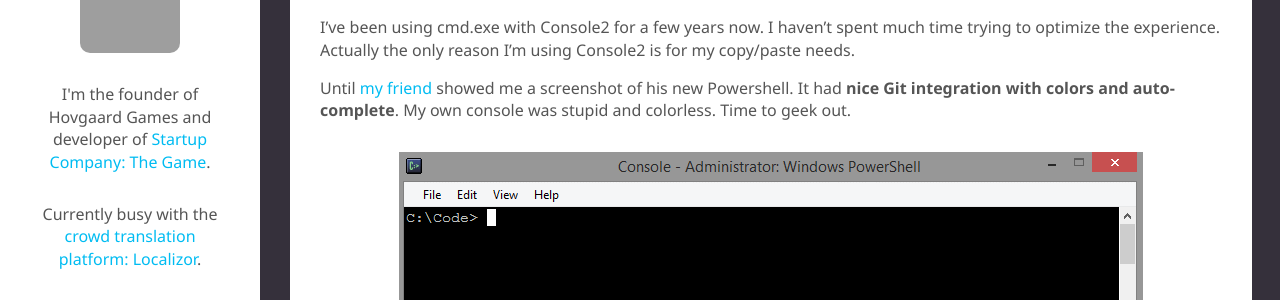
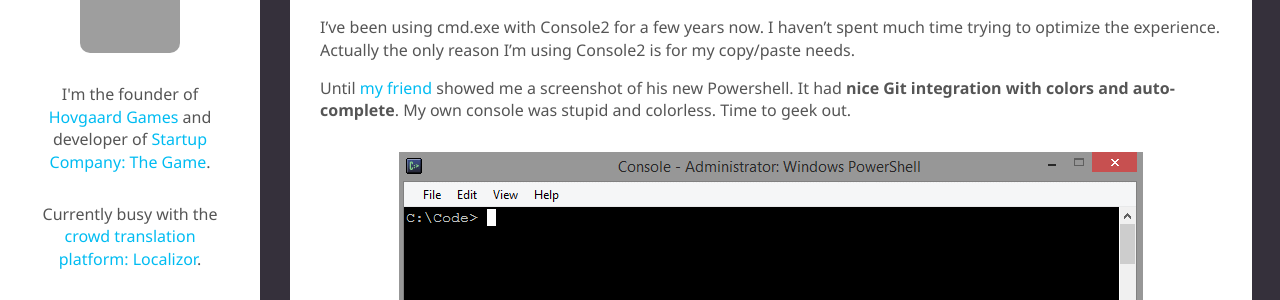
Before and after one commit to jhovgaard/jhovgaard.github.io, a Jekyll site: the page built from index.html, in a window 1280 px wide and 900 px high, cut to the strip 164-464 px from the top of the window. Built offline with Jekyll 4.4.1, drawn with Linux system fonts in a browser that asks for light colours; nearby versions of some CDN libraries; a script that is not in the unit is left out; the list of posts is cut into pages by our own code; comment, search, counter and statistics services are not loaded; part of the change alters nothing that is shown; grey boxes are pictures that could not be loaded.

```diff
--- a/_layouts/layout.html
+++ b/_layouts/layout.html
@@ -19,7 +19,7 @@
 				<br />
 				<img src="https://avatars3.githubusercontent.com/u/1388347?s=400&u=a63086bf0ac56f9255938e7cee5b0b3c1d3bae16&v=4" alt="jhovgaard" class="picture" />
 			</a>
-			<p>I'm the founder of Hovgaard Games and developer of <a href="http://store.steampowered.com/app/606800/Startup_Company/" target="_blank">Startup Company: The Game</a>.
+			<p>I'm the founder of <a href="https://www.hovgaardgames.com" target="_blank">Hovgaard Games</a> and developer of <a href="http://store.steampowered.com/app/606800/Startup_Company/" target="_blank">Startup Company: The Game</a>.
 			</p>
 			<p>Currently busy with the <a href="https://www.localizor.io" target="_blank">crowd translation platform: Localizor</a>.
 			</p>
```
